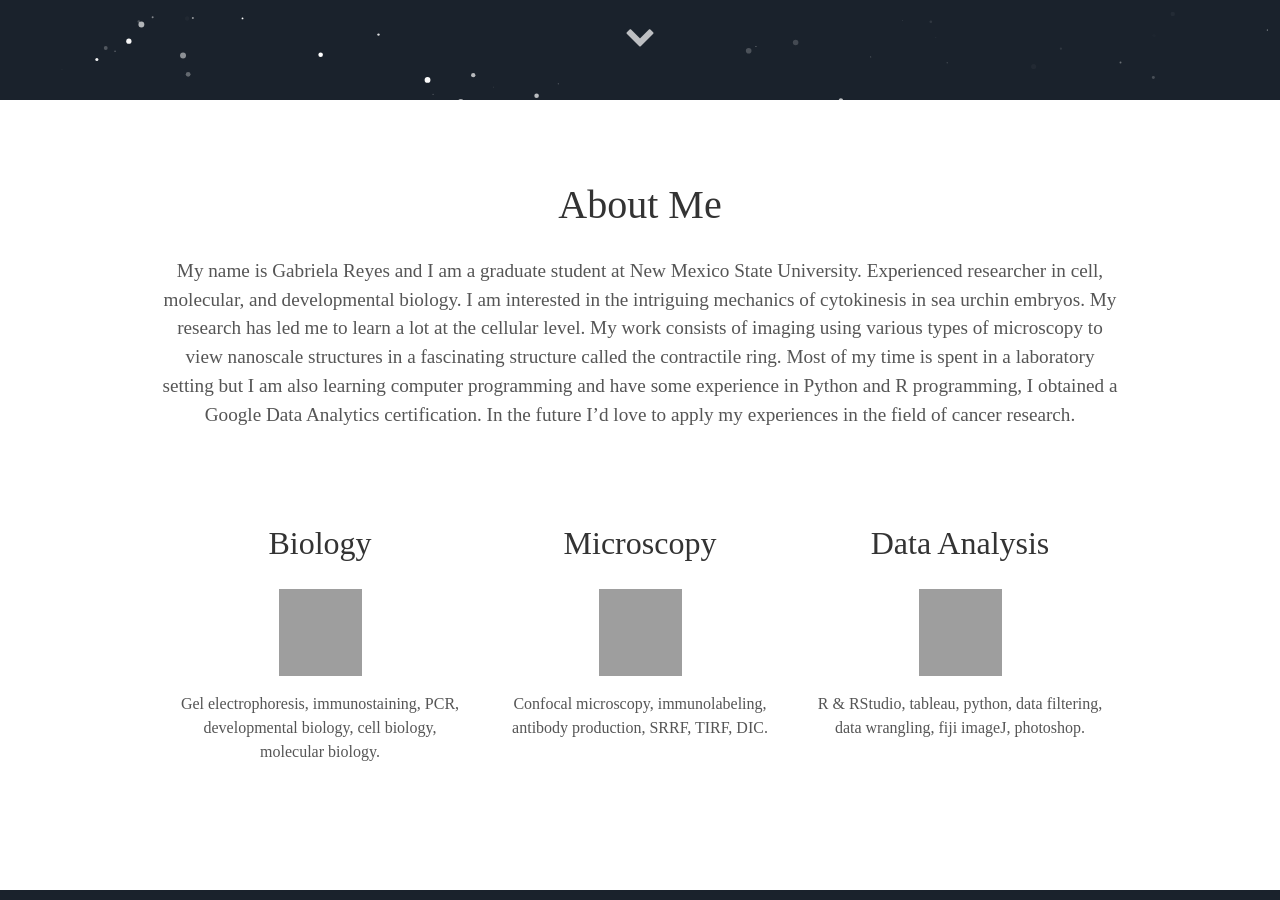
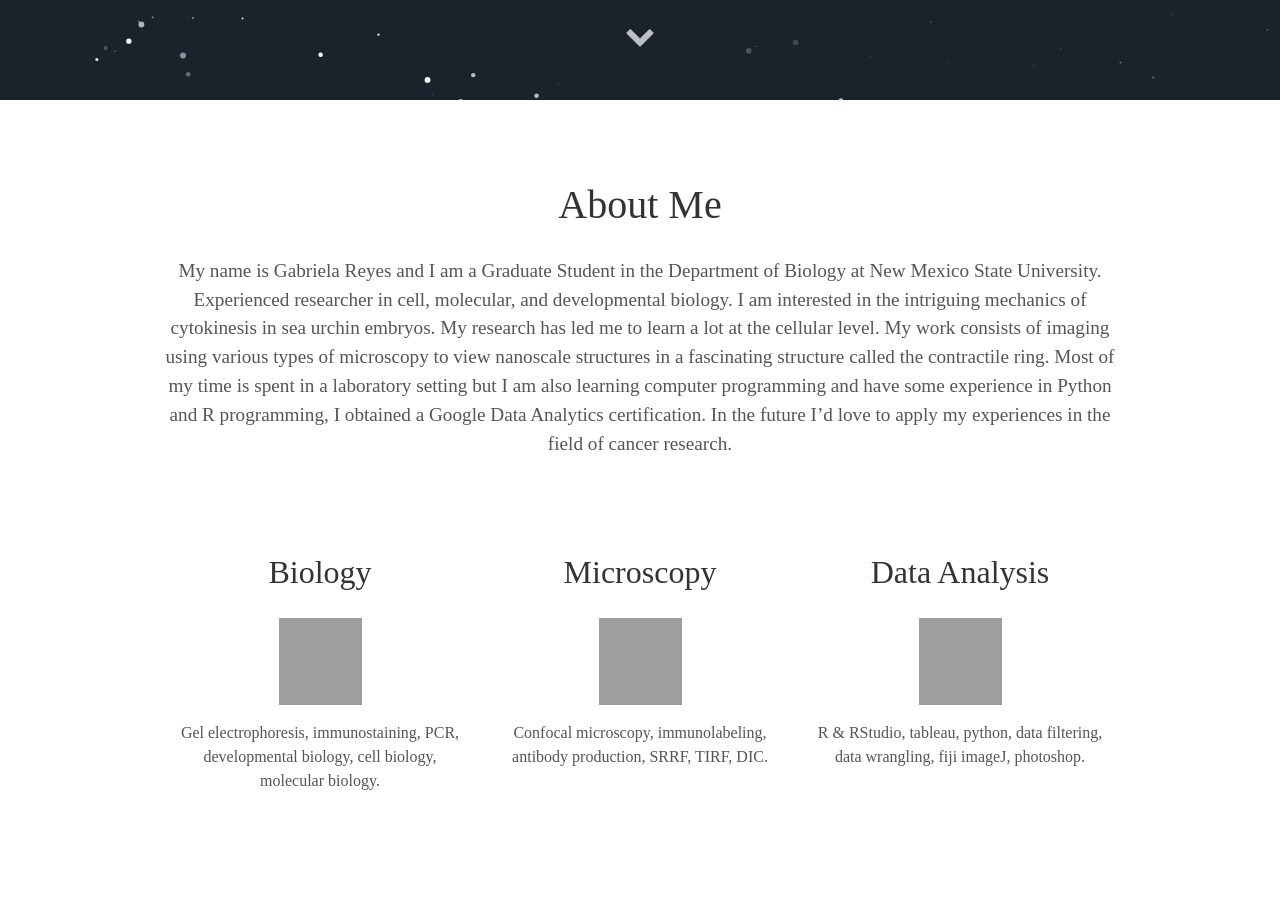
Before and after one commit to gabbyrey/gabbyrey.github.io, a Jekyll site: the page built from index.html, in a window 1280 px wide and 900 px high, scrolled down 800 px, cut to the strip 0-900 px from the top of the window. Built offline with Jekyll 4.4.1, drawn with Linux system fonts in a browser that asks for light colours; some web fonts are replaced; grey boxes are pictures that could not be loaded.

Commit message:
Update _config.yml

```diff
--- a/_config.yml
+++ b/_config.yml
@@ -6,7 +6,7 @@
 
 # User settings
 username: Gabriela Reyes
-user_description: My name is Gabriela Reyes and I am a graduate student at New Mexico State University. Experienced researcher in cell, molecular, and developmental biology. I am interested in the intriguing mechanics of cytokinesis in sea urchin embryos. My research has led me to learn a lot at the cellular level. My work consists of imaging using various types of microscopy to view nanoscale structures in a fascinating structure called the contractile ring. Most of my time is spent in a laboratory setting but I am also learning computer programming and have some experience in Python and R programming, I obtained a Google Data Analytics certification. In the future I’d love to apply my experiences in the field of cancer research.
+user_description: My name is Gabriela Reyes and I am a Graduate Student in the Department of Biology at New Mexico State University. Experienced researcher in cell, molecular, and developmental biology. I am interested in the intriguing mechanics of cytokinesis in sea urchin embryos. My research has led me to learn a lot at the cellular level. My work consists of imaging using various types of microscopy to view nanoscale structures in a fascinating structure called the contractile ring. Most of my time is spent in a laboratory setting but I am also learning computer programming and have some experience in Python and R programming, I obtained a Google Data Analytics certification. In the future I’d love to apply my experiences in the field of cancer research.
 user_title: Cellular & Molecular Biology | Microscopy | Data Analysis
 email: grey1@nmsu.edu
 # twitter_username:
```
